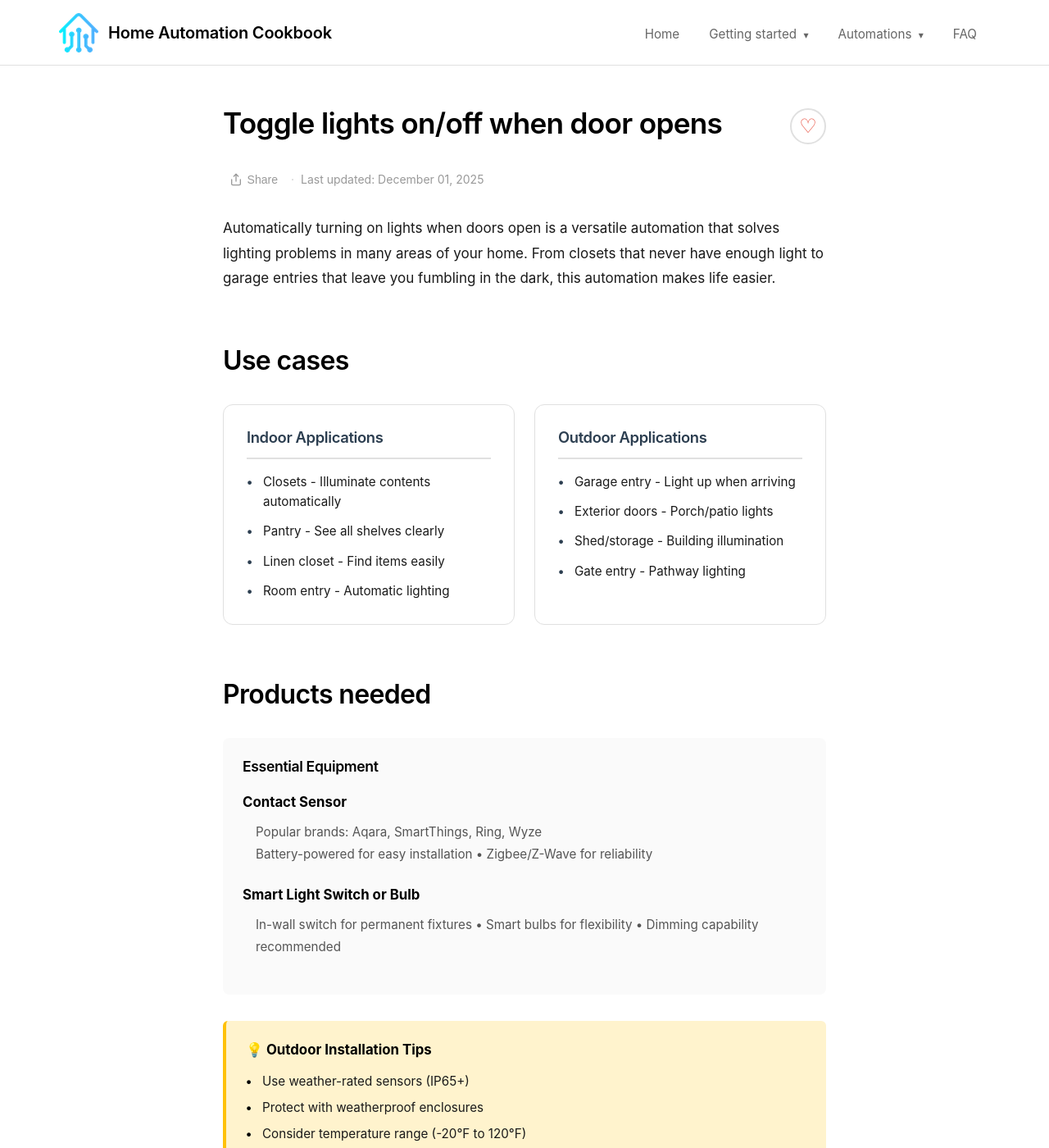
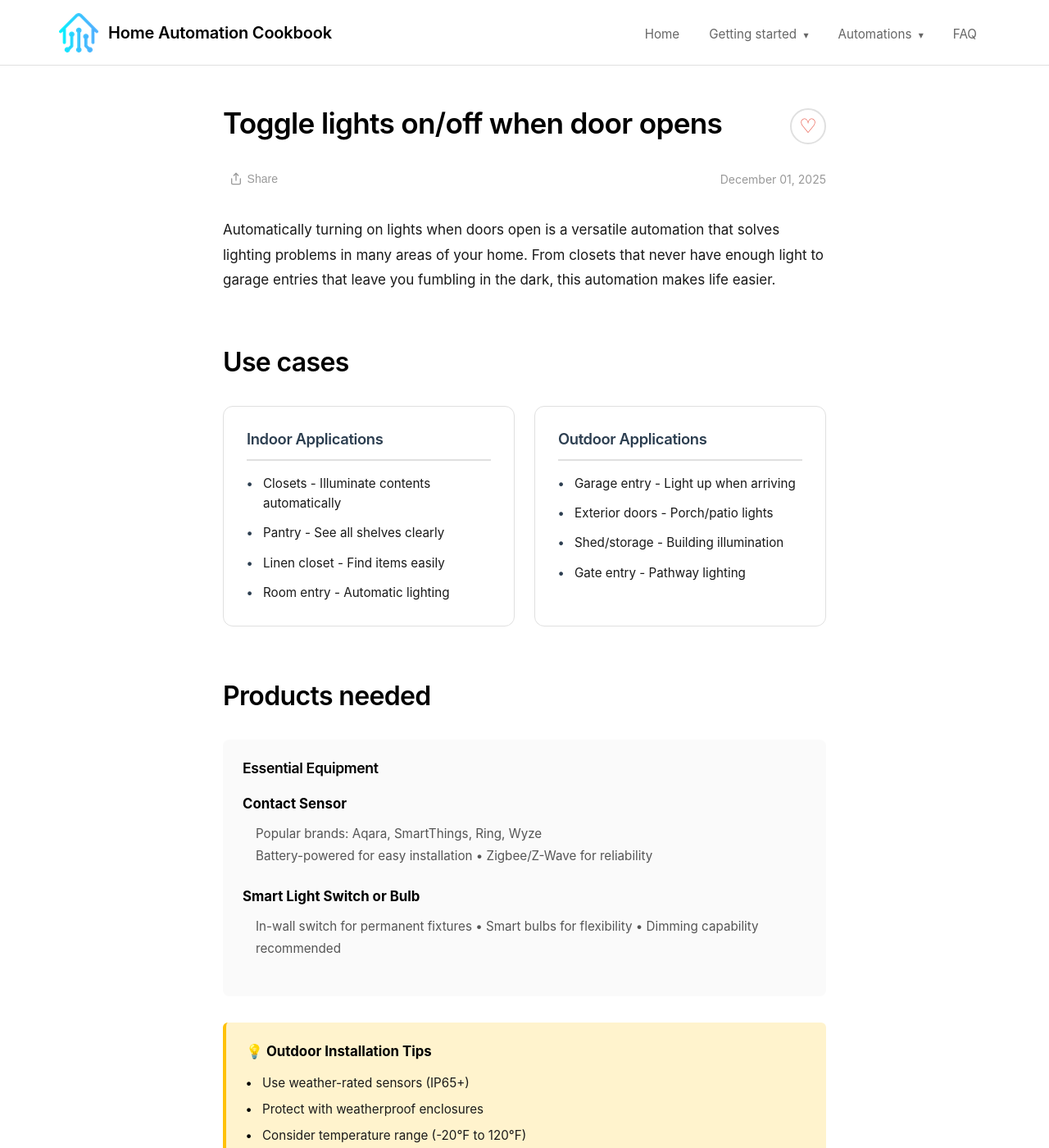
Before and after one commit to madskristensen/HomeAutomationCookbook, a Jekyll site: the page built from docs/automation/lighting/toggle-lights-door.md, in a window 1280 px wide and 1400 px high. Shown: the whole window at 82% size. Built offline with Jekyll 4.4.1, drawn with Linux system fonts in a browser that asks for light colours.

Commit message:
Enhance flyout menus and improve layout accessibility
- ✨ Updated "Last updated" section in `automation.html` for better accessibility by adding a `title` attribute and removing the separator.
- 🛠️ Added `navigation.js` in `default.html` to dynamically handle flyout menu positioning.
- 🎨 Introduced new CSS rules in `style.css` to handle flyout menu overflow and arrow direction adjustments.
- 🧹 Removed legacy styles for `.article-meta`, `.article-meta-separator`, and `.last-updated` to clean up unused code.
- 🪄 Adjusted `.last-updated` to float right for improved alignment.
- 🚀 Added dynamic flyout menu positioning in `navigation.js` to prevent overflow and improve responsiveness on smaller screens.

```diff
--- a/docs/_layouts/automation.html
+++ b/docs/_layouts/automation.html
@@ -10,8 +10,7 @@
     </span>
     <span class="share-text">Share</span>
   </button>
-  <span class="article-meta-separator">·</span>
-  <span class="last-updated-inline">Last updated: {{ page.last_modified_at | default: site.time | date: "%B %d, %Y" }}</span>
+  <span class="last-updated-inline" title="Last updated">{{ page.last_modified_at | default: site.time | date: "%B %d, %Y" }}</span>
 </div>
 
 {{ content }}
--- a/docs/_layouts/default.html
+++ b/docs/_layouts/default.html
@@ -42,6 +42,7 @@
     </div>
   </footer>
 
+  <script src="{{ '/assets/js/navigation.js' | relative_url }}"></script>
   <script src="{{ '/assets/js/favorites.js' | relative_url }}"></script>
   <script src="{{ '/assets/js/share.js' | relative_url }}"></script>
 </body>
--- a/docs/assets/css/style.css
+++ b/docs/assets/css/style.css
@@ -481,9 +481,21 @@
   z-index: 1001;
 }
 
+/* Flip flyout to left side when it would overflow */
+.flyout-menu.flyout-left {
+  left: auto;
+  right: 100%;
+}
+
 .dropdown-item.has-flyout:hover .flyout-menu,
 .dropdown-item.has-flyout:focus-within .flyout-menu {
   display: block;
+}
+
+/* Flip arrow direction when flyout is on the left */
+.dropdown-item.has-flyout:has(.flyout-menu.flyout-left) .flyout-arrow {
+  transform: rotate(180deg);
+  transition: transform 0.2s ease;
 }
 
 .flyout-item {
@@ -734,9 +746,6 @@
 
 /* Article meta section (share button + last updated) */
 .article-meta {
-  display: flex;
-  align-items: center;
-  gap: 0.5rem;
   margin-bottom: 2rem;
   font-size: 0.875rem;
   color: var(--color-text-muted);
@@ -781,20 +790,9 @@
   font-weight: 500;
 }
 
-.article-meta-separator {
-  color: #ccc;
-}
-
 .last-updated-inline {
   color: var(--color-text-muted);
-}
-
-/* Legacy last updated date (keep for backward compatibility) */
-.last-updated {
-  margin-top: 3rem;
-  padding-top: 1.5rem;
-  border-top: 1px solid var(--color-border);
-  text-align: right;
+  float:right;
 }
 
 .last-updated p {
--- /dev/null
+++ b/docs/assets/js/navigation.js
@@ -0,0 +1,50 @@
+/**
+ * Navigation flyout positioning
+ * Prevents flyout menus from extending beyond viewport on smaller screens
+ */
+
+document.addEventListener('DOMContentLoaded', function() {
+  const flyoutItems = document.querySelectorAll('.dropdown-item.has-flyout');
+
+  function positionFlyout(item) {
+    const flyout = item.querySelector('.flyout-menu');
+    if (!flyout) return;
+
+    // Remove existing class
+    flyout.classList.remove('flyout-left');
+
+    // Get position and dimensions
+    const rect = flyout.getBoundingClientRect();
+    const viewportWidth = window.innerWidth;
+
+    // Check if flyout would overflow viewport (with 20px buffer)
+    if (rect.right > viewportWidth - 20) {
+      flyout.classList.add('flyout-left');
+    }
+  }
+
+  // Position flyout on hover
+  flyoutItems.forEach(item => {
+    item.addEventListener('mouseenter', function() {
+      positionFlyout(this);
+    });
+
+    // Also handle focus for keyboard navigation
+    item.addEventListener('focusin', function() {
+      positionFlyout(this);
+    });
+  });
+
+  // Reposition on window resize (debounced)
+  let resizeTimer;
+  window.addEventListener('resize', function() {
+    clearTimeout(resizeTimer);
+    resizeTimer = setTimeout(function() {
+      flyoutItems.forEach(item => {
+        if (item.matches(':hover') || item.querySelector(':focus')) {
+          positionFlyout(item);
+        }
+      });
+    }, 250);
+  });
+});
```
